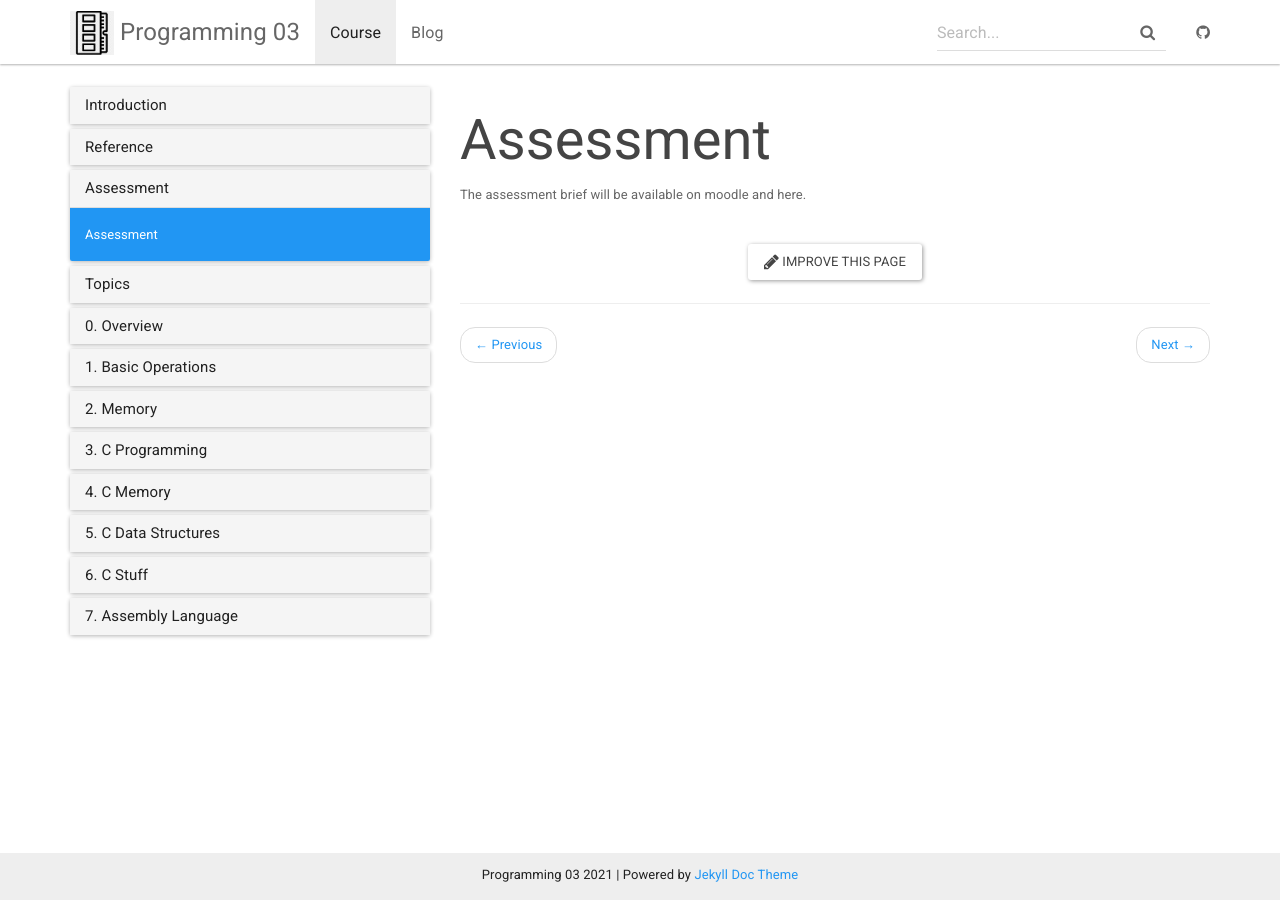
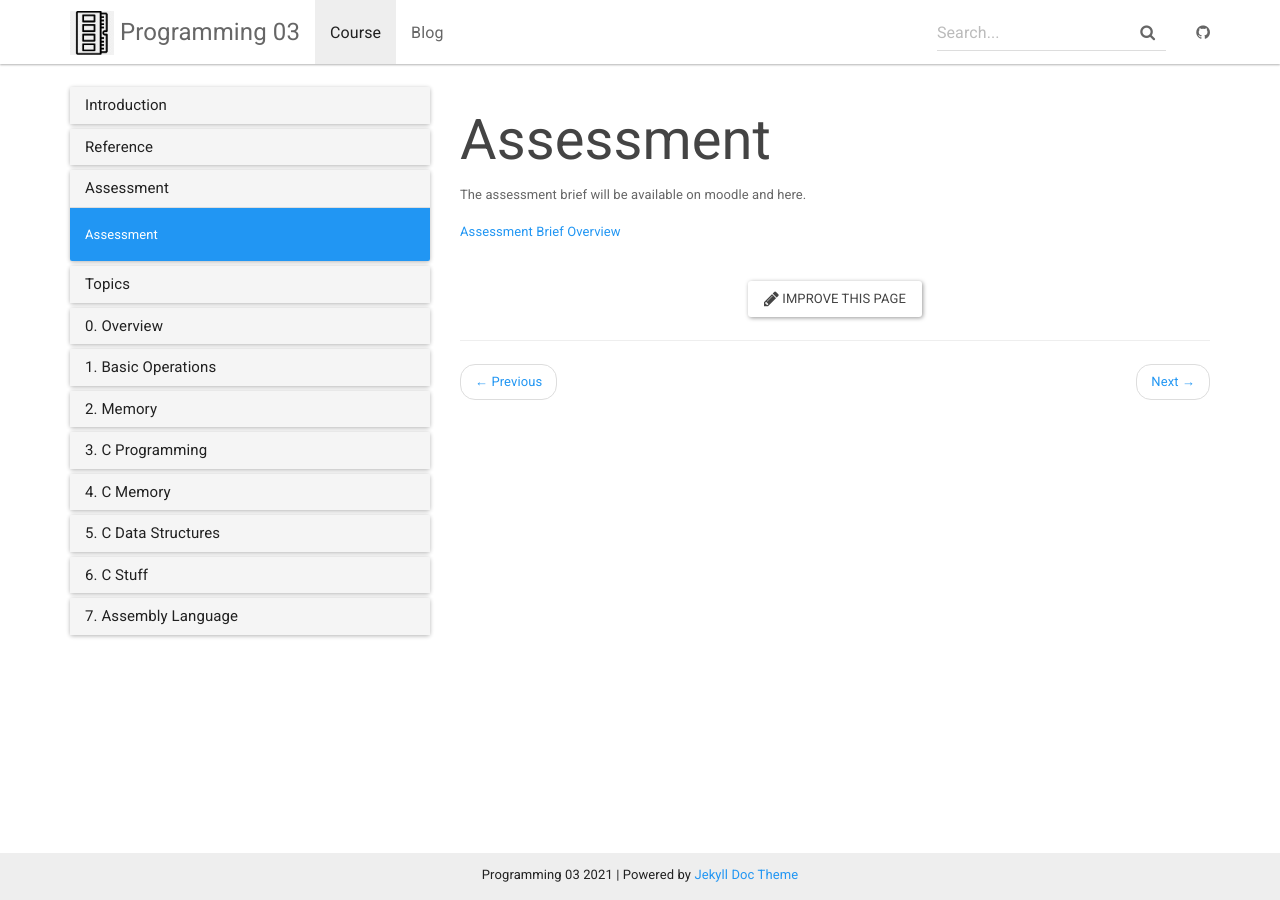
Before and after one commit to andyguestysj/prog03, a Jekyll site: the page built from _docs/assessment/brief.md, in a window 1280 px wide. Built offline with Jekyll 4.4.1, drawn with Linux system fonts in a browser that asks for light colours.

Commit message:
assessment

```diff
--- a/_docs/assessment/brief.md
+++ b/_docs/assessment/brief.md
@@ -4,3 +4,5 @@ permalink: /docs/brief/
 ---
 
 The assessment brief will be available on moodle and here.
+
+[Assessment Brief Overview](https://web.microsoftstream.com/video/ecfdbd12-15f7-43a1-acb7-37e8d3982c1a)
```
Also changed, not shown: _docs/topics/4-c/c2-01.md (+3 -0 lines).
